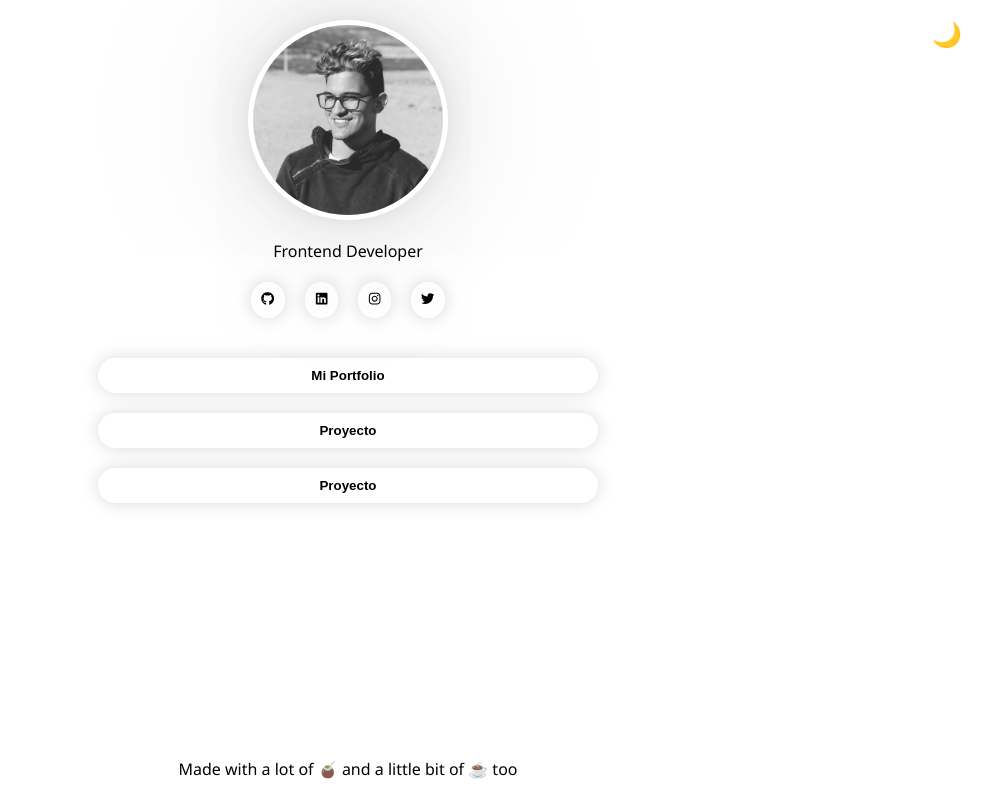
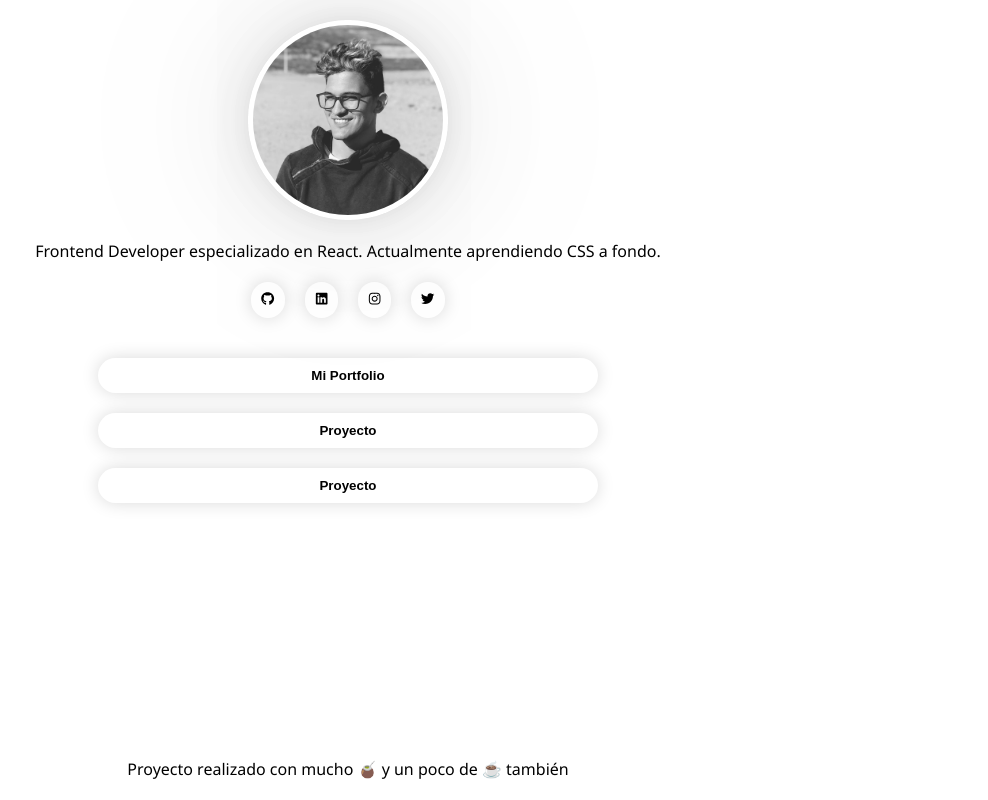
Before and after one commit to giancarlobrusca/my-tree, a React (Vite) app: page / in a window 1280 px wide. Shown: the whole page, without its empty margins (292-1280 px from the left). Built offline with nearby package versions, Linux system fonts and the light colour scheme.

Commit message:
update Bio

```diff
--- a/data.json
+++ b/data.json
@@ -2,7 +2,7 @@
   {
     "name": "Giancarlo Brusca",
     "avatar": "",
-    "bio": "Frontend Developer",
+    "bio": "Frontend Developer especializado en React. Actualmente aprendiendo CSS a fondo.",
     "links": [
       {
         "social": "GitHub",
--- a/src/App.js
+++ b/src/App.js
@@ -11,16 +11,14 @@ const App = () => {
   return (
     <>
       <Main darkMode={darkMode}>
-        <DarkModeButton onClick={toggleDarkMode}>
+        {/* <DarkModeButton onClick={toggleDarkMode}>
           {darkMode ? "☀️" : "🌙"}
-        </DarkModeButton>
+        </DarkModeButton> */}
         <Avatar src={AvatarSrc} alt="Avatar" />
         {userData.map((data) => {
           return (
             <>
-              <p style={{ color: darkMode ? "white" : "inherit" }}>
-                {data.bio}
-              </p>
+              <Bio>{data.bio}</Bio>
               <SocialLinks>
                 {data.links.map((link) => (
                   <LinkButton network={link.social} href={link.link} />
@@ -35,10 +33,15 @@ const App = () => {
           );
         })}
       </Main>
-      <Footer>Made with a lot of 🧉 and a little bit of ☕️ too</Footer>
+      <Footer>Proyecto realizado con mucho 🧉 y un poco de ☕️ también</Footer>
     </>
   );
 };
+
+const Bio = styled.p`
+  text-align: center;
+  max-width: 1000px;
+`;
 
 const CustomLinks = styled.div`
   display: flex;
@@ -86,6 +89,7 @@ const Avatar = styled.img`
 
   &:hover {
     border: 5px solid deeppink;
+    box-shadow: 0 0px 10px deeppink;
   }
 `;
 
```
